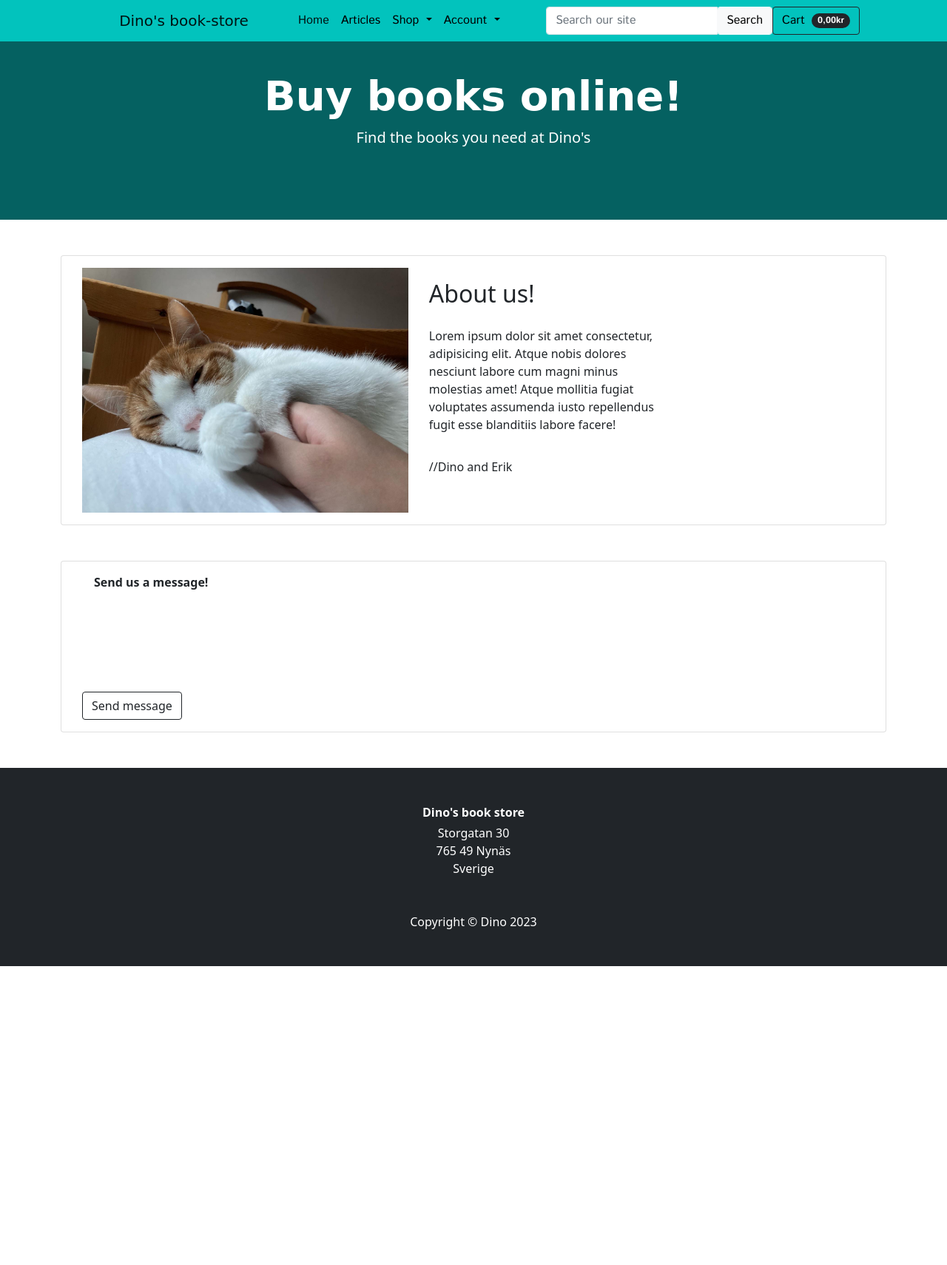
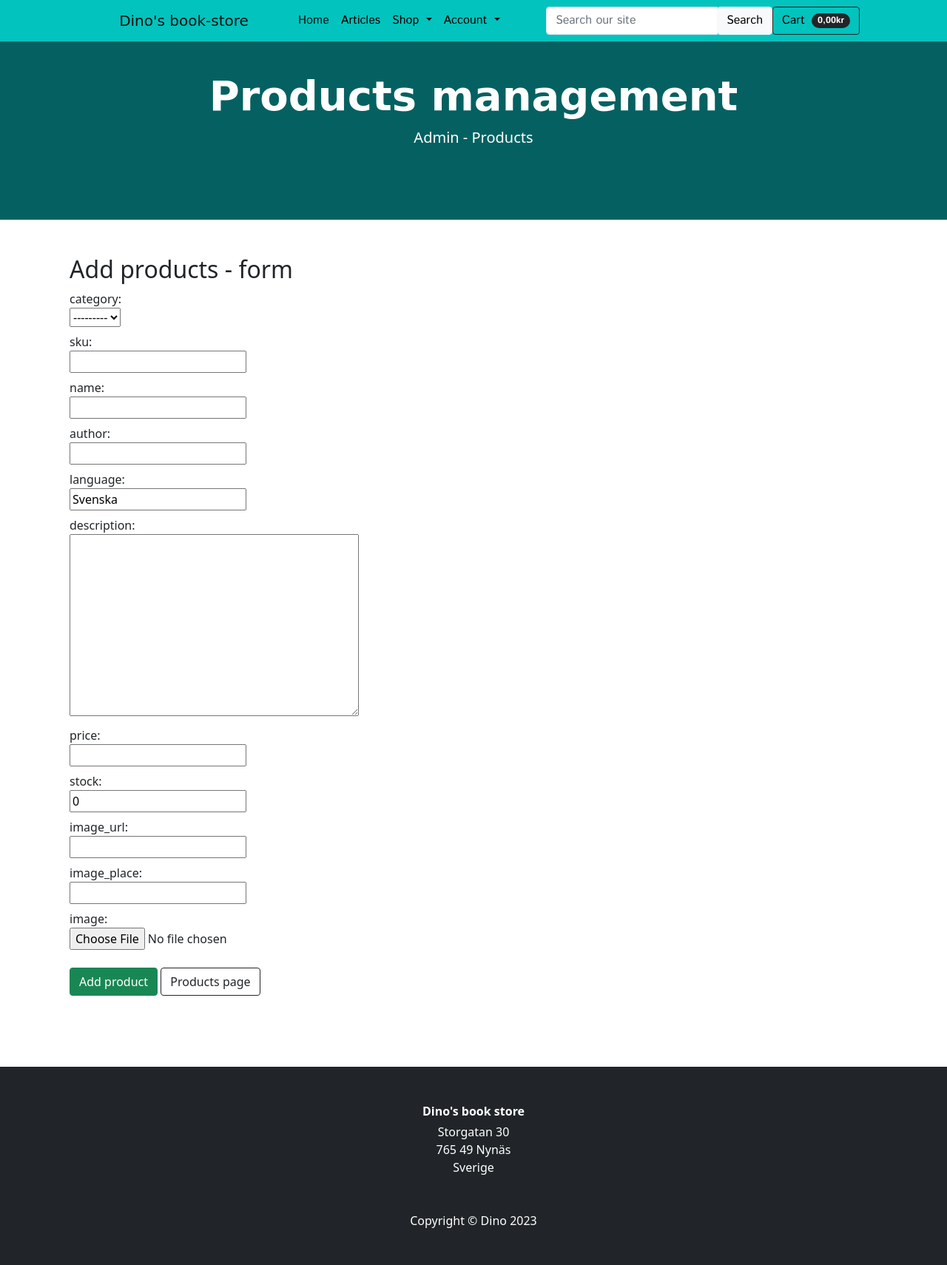
Before and after one commit to 11bus11/book-store1, a Django app: page /products/add/ in a window 1280 px wide. Shown: the whole page at 74% size. Before the commit the page ends 1306 px from the top, so only its background shows below. Run offline with Django 3.2, Linux system fonts and the light colour scheme; data that the repository does not hold is empty; some libraries are stand-ins or nearby versions; some web fonts are replaced.

Commit message:
created product and article add-pages and forms

```diff
--- a/articles/models.py
+++ b/articles/models.py
@@ -8,8 +8,8 @@ class Article(models.Model):
 
     title = models.CharField(max_length=254)
     author = models.CharField(max_length=254)
-    intro = models.CharField(max_length=500)
-    content = models.CharField(max_length=3000)
+    intro = models.TextField()
+    content = models.TextField()
     date = models.DateField(null=True, blank=True)
 
     def __str__(self):
--- a/articles/templates/articles/article_full.html
+++ b/articles/templates/articles/article_full.html
@@ -10,6 +10,7 @@
         <div class="container">
             <div class="row justify-content-center">
                 <div class="col-9">
+                    <a href="{% url 'articles' %}"><div class="btn btn-outline-dark">Back to articles</div></a>
                     <p class="fw-bold">{{ article.intro }}</p>
                     <div class="image-container my-5">
                         <!-- Product image-->
--- a/articles/views.py
+++ b/articles/views.py
@@ -34,10 +34,11 @@ def article_full(request, article_id):
 
     return render(request, 'articles/article_full.html', context)
 
+
 def add_articles(request):
     """ Adding a product to store (admin)"""
     form = ArticleForm()
-    template = 'articles/add:articles.html'
+    template = 'articles/add_articles.html'
     context = {
         'form': form,
     }
--- a/checkout/urls.py
+++ b/checkout/urls.py
@@ -4,5 +4,5 @@ from . import views
 
 urlpatterns = [
     path('', views.checkout, name='checkout'),
-    path('', views.checkout_success, name='checkout-success'),
+    path('checkout-success/', views.checkout_success, name='checkout-success'),
 ]
--- a/checkout/views.py
+++ b/checkout/views.py
@@ -38,8 +38,6 @@ def cache_checkout_data(request):
 def checkout(request):
     stripe_public_key = settings.STRIPE_PUBLIC_KEY
     stripe_secret_key = settings.STRIPE_SECRET_KEY
-    print(f"PK: {stripe_public_key}")
-    print(f"SK: {stripe_secret_key}")
 
     if request.method == 'POST':
         bag = request.session.get('bag', {})
--- a/products/forms.py
+++ b/products/forms.py
@@ -1,5 +1,6 @@
 from django import forms
 from .models import Product, Category
+
 
 class ProductForm(forms.ModelForm):
 
@@ -10,8 +11,6 @@ class ProductForm(forms.ModelForm):
     def __init__(self, *args, **kwargs):
         super().__init__(*args, **kwargs)
         categories = Category.objects.all()
-        names = [(c.id, c.get_name()) for c in categories]
 
-        self.fields['category'].choices = names
         for field_name, field in self.fields.items():
             field.widget.attrs['class'] = 'border-black'
--- a/products/templates/products/add_products.html
+++ b/products/templates/products/add_products.html
@@ -1,8 +1,8 @@
 {% extends "base.html" %}
 {% load static %}
 
-{% block extra_header %}Buy books online!{% endblock %}
-{% block extra_subheader %}Find the books you need at Dino's{% endblock %}
+{% block extra_header %}Products management{% endblock %}
+{% block extra_subheader %}Admin - Products{% endblock %}
 
 {% block content %}
     <!-- Content -->
@@ -11,42 +11,26 @@
             <div class="col">
                 <!-- About us card -->
                 <div class="row">
-                    <div class="card mb-5 ">
-                        <div class="card-body">
-                            <div class="d-md-flex d-md-inline">
-                                <img class="col-12 col-md-5" src="{{MEDIA_URL}}dino.JPG" alt="Orange cat resting">
-                                <div class=" row col-12 col-md-4 m-3" >
-                                    <h2>About us!</h2>
-                                    <p>Lorem ipsum dolor sit amet consectetur, adipisicing elit. Atque nobis dolores nesciunt labore cum magni minus molestias amet! Atque mollitia fugiat voluptates assumenda iusto repellendus fugit esse blanditiis labore facere!</p>
-                                    <p>//Dino and Erik</p>
+                    <div class="col-12">
+                        <div class="row">
+                            <form action="{% url 'add_products' %}" method="POST" id="product-form" class="form mb-5" encrypte="multipart/form-data">
+                                {% csrf_token %}
+                                <h2>Add products - form</h2>
+                                {% for field in form %}
+                                    <p class="mb-0 mt-2">{{ field.name }}:</p>{{ field }}
+                                {% endfor %}
+                                <br>
+                                <div class="mt-4">
+                                    <div class="btn btn-success" type="submit">Add product</div>
+                                    <a href="{% url 'products' %}"><div class="btn btn-outline-dark">Products page</div></a>
                                 </div>
-                            </div>
-                        </div>
-                    </div>
-                </div>
 
-                <!-- Message form -->
-                <div class="row">
-                    <div class="card">
-                        <div class="card-body">
-                            <form action="{% url 'home' %}" method="POST" id="contact-form">
-                                {% csrf_token %}
-                                <fieldset class="rounded px-3 mb-5">
-                                    <p class="fw-bold mb-0">Send us a message!</p> <br>
-                                    {{ contact_form.name }}
-                                    {{ contact_form.email }}
-                                </fieldset>
-                                <fieldset class="rounded px-3 mb-5" id="message-field">
-                                    {{ contact_form.message }}
-                                </fieldset>
                             </form>
-                            <button class="btn btn-outline-dark mt-3 justify-content-center">Send message</button>
+
                         </div>
                     </div>
                 </div>
             </div>
        </div>
     </section>
-
-
 {% endblock %}
--- a/products/urls.py
+++ b/products/urls.py
@@ -6,5 +6,5 @@ from . import views
 urlpatterns = [
     path('', views.all_products, name='products'),
     path('<int:product_id>', views.product_detail, name='product_detail'),
-    path('add/', views.add_product, name='add_products'),
+    path('add/', views.add_products, name='add_products'),
 ]
--- a/products/views.py
+++ b/products/views.py
@@ -54,7 +54,7 @@ def product_detail(request, product_id):
     return render(request, 'products/product_detail.html', context)
 
 
-def add_product(request):
+def add_products(request):
     """ Adding a product to store (admin)"""
     form = ProductForm()
     template = 'products/add_products.html'
--- a/templates/base.html
+++ b/templates/base.html
@@ -137,8 +137,8 @@
                                 <li>
                                     {% if request.user.is_authenticated %}
                                     {% if request.user.is_superuser %}
-                                    <a href="" class="dropdown-item">Product Management</a>
-                                    <a href="" class="dropdown-item">Article Management</a>
+                                    <a href="{% url 'add_products' %}" class="dropdown-item">Product Management</a>
+                                    <a href="{% url 'add_articles' %}" class="dropdown-item">Article Management</a>
                                     <a href="" class="dropdown-item">Messages</a>
                                     <hr class="dropdown-divider">
                                     {% endif %}
```
Also changed, not shown: articles/templates/articles/add_articles.html (+11 -4 lines), articles/migrations/0001_initial.py, articles/migrations/0002_article_date.py (deleted), articles/migrations/0003_article_intro.py (deleted).
